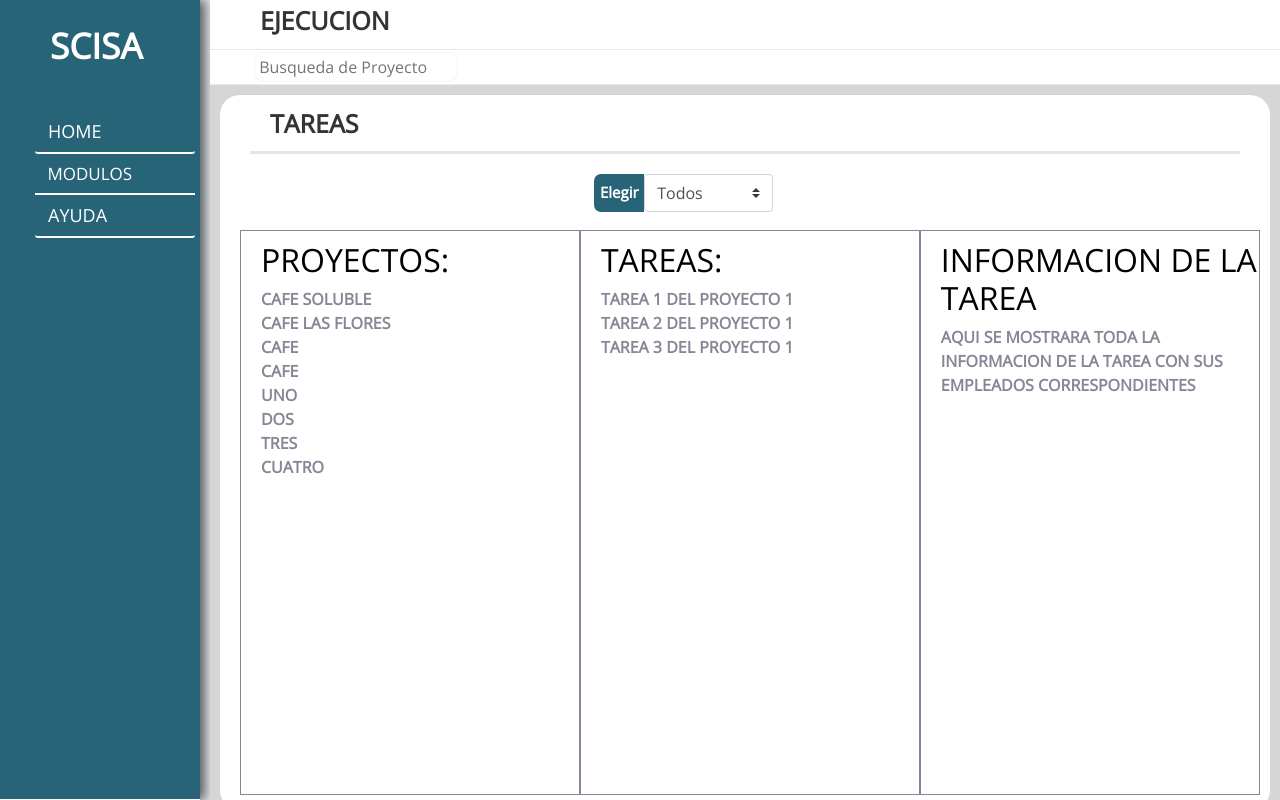
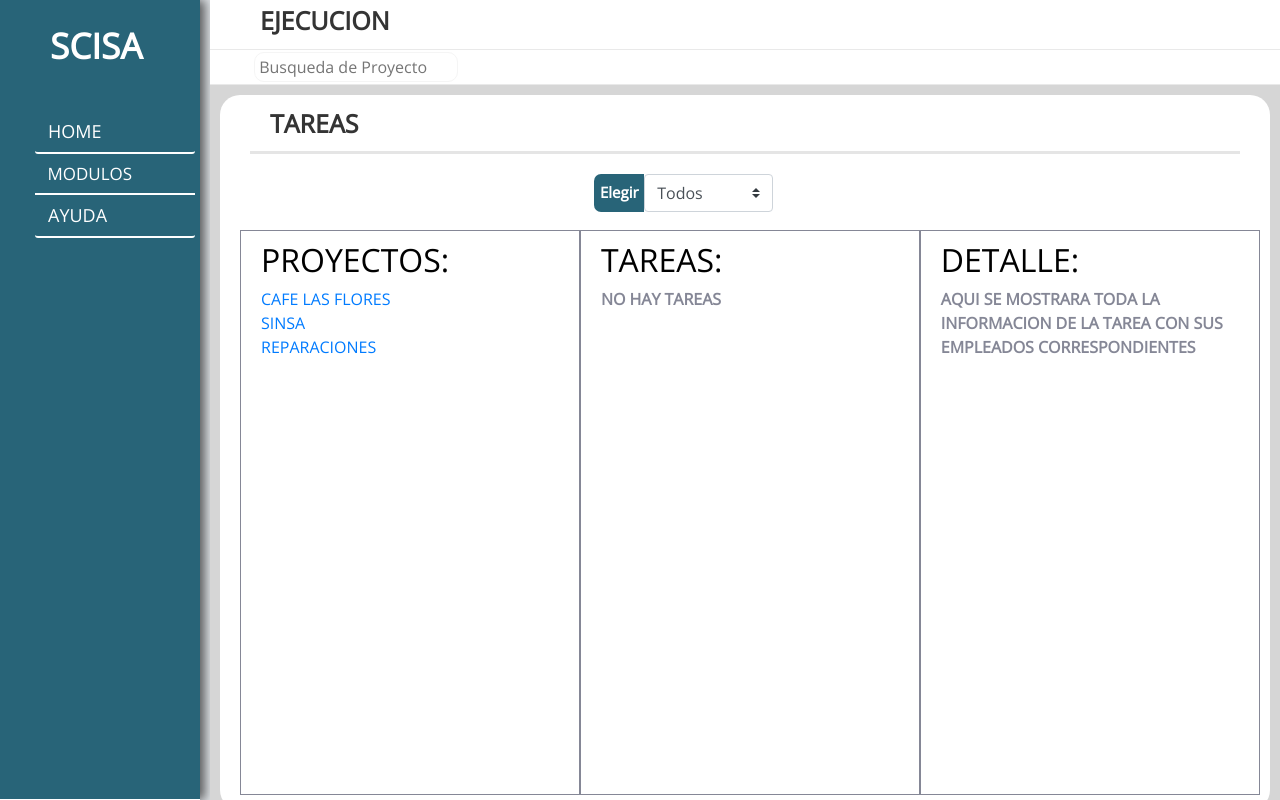
Before and after one commit to Jhoel-Sequeira/Proyecto_SCISA, a Flask app: page /ejecucion in a window 1280 px wide. Run offline with Flask 2, Linux system fonts and the light colour scheme; parts of the project's set-up code (start-up, migrations or seed data) failed here and were passed over; some libraries are stand-ins or nearby versions.

Commit message:
EJecucion terminada

```diff
--- a/app.py
+++ b/app.py
@@ -481,11 +481,51 @@ def planificacion():
     return render_template('planificacion.html')
 
 
+contador = 0
+
+
 @app.route('/ejecucion')
 def ejecucion():
-    proyectos = db.execute("SELECT * FROM Proyectos")
+    proyectos = db1.execute(
+        "SELECT p.*,est.NombreEstado FROM Proyecto as p INNER JOIN Estado as est ON p.IdEstado = est.Id_Estado")
 
-    return render_template('ejecucion.html', pro=proyectos)
+    return render_template('ejecucion.html', pro=proyectos, tarea="", tarea1="")
+
+
+@app.route('/ejecucion1/Proyecto:<string:id>')
+def ejecucion1(id):
+    if request.method == "POST":
+        proyectos = db1.execute(
+            "SELECT p.*,est.NombreEstado FROM Proyecto as p INNER JOIN Estado as est ON p.IdEstado = est.Id_Estado")
+        tareas = db1.execute("select at.*, est.NombreEstado, em.Nombre from AsignacionTarea as at INNER JOIN Empleado as em ON at.IdEmpleado=em.Id_Empleado INNER JOIN Estado as est ON at.IdEstado=est.Id_Estado INNER JOIN Planeacion as pl ON at.IdPlaneacion=pl.Id_Planeacion INNER JOIN Proyecto as pro ON pro.Id_Proyecto=pl.IdProyecto WHERE pro.Id_Proyecto=:idp", idp=id)
+
+        return render_template('ejecucion.html', pro=proyectos, tarea=tareas, tarea1="")
+    else:
+        proyectos = db1.execute(
+            "SELECT p.*,est.NombreEstado FROM Proyecto as p INNER JOIN Estado as est ON p.IdEstado = est.Id_Estado")
+        tareas = db1.execute("select at.*, est.NombreEstado, em.Nombre from AsignacionTarea as at INNER JOIN Empleado as em ON at.IdEmpleado=em.Id_Empleado INNER JOIN Estado as est ON at.IdEstado=est.Id_Estado INNER JOIN Planeacion as pl ON at.IdPlaneacion=pl.Id_Planeacion INNER JOIN Proyecto as pro ON pro.Id_Proyecto=pl.IdProyecto WHERE pro.Id_Proyecto=:idp", idp=id)
+        return render_template('ejecucion.html', pro=proyectos, tarea=tareas, tarea1="")
+
+
+@app.route('/ejecucion2/Tarea:<string:id>')
+def ejecucion2(id):
+    if request.method == "POST":
+        proyectos = db1.execute(
+            "SELECT p.*,est.NombreEstado FROM Proyecto as p INNER JOIN Estado as est ON p.IdEstado = est.Id_Estado")
+        tareasdesc = db1.execute("select at.*, est.NombreEstado, em.Nombre from AsignacionTarea as at INNER JOIN Empleado as em ON at.IdEmpleado=em.Id_Empleado INNER JOIN Estado as est ON at.IdEstado=est.Id_Estado INNER JOIN Planeacion as pl ON at.IdPlaneacion=pl.Id_Planeacion INNER JOIN Proyecto as pro ON pro.Id_Proyecto=pl.IdProyecto WHERE at.Id_Asignacion=:idt", idt=id)
+        proyecid = db1.execute("select pro.Id_Proyecto from AsignacionTarea as at INNER JOIN Empleado as em ON at.IdEmpleado=em.Id_Empleado INNER JOIN Estado as est ON at.IdEstado=est.Id_Estado INNER JOIN Planeacion as pl ON at.IdPlaneacion=pl.Id_Planeacion INNER JOIN Proyecto as pro ON pro.Id_Proyecto=pl.IdProyecto WHERE at.Id_Asignacion=:idt", idt=id)
+        print(proyecid)
+        tareas = db1.execute("select at.*, est.NombreEstado, em.Nombre from AsignacionTarea as at INNER JOIN Empleado as em ON at.IdEmpleado=em.Id_Empleado INNER JOIN Estado as est ON at.IdEstado=est.Id_Estado INNER JOIN Planeacion as pl ON at.IdPlaneacion=pl.Id_Planeacion INNER JOIN Proyecto as pro ON pro.Id_Proyecto=pl.IdProyecto WHERE pro.Id_Proyecto=:idp", idp=proyecid)
+        return render_template('ejecucion.html', pro=proyectos, tarea=tareas, tarea1=tareasdesc)
+    else:
+        proyectos = db1.execute(
+            "SELECT p.*,est.NombreEstado FROM Proyecto as p INNER JOIN Estado as est ON p.IdEstado = est.Id_Estado")
+        tareasdesc = db1.execute("select at.*, est.NombreEstado, em.Nombre from AsignacionTarea as at INNER JOIN Empleado as em ON at.IdEmpleado=em.Id_Empleado INNER JOIN Estado as est ON at.IdEstado=est.Id_Estado INNER JOIN Planeacion as pl ON at.IdPlaneacion=pl.Id_Planeacion INNER JOIN Proyecto as pro ON pro.Id_Proyecto=pl.IdProyecto WHERE at.Id_Asignacion=:idt", idt=id)
+        proyecid = db1.execute("select pro.Id_Proyecto from AsignacionTarea as at INNER JOIN Empleado as em ON at.IdEmpleado=em.Id_Empleado INNER JOIN Estado as est ON at.IdEstado=est.Id_Estado INNER JOIN Planeacion as pl ON at.IdPlaneacion=pl.Id_Planeacion INNER JOIN Proyecto as pro ON pro.Id_Proyecto=pl.IdProyecto WHERE at.Id_Asignacion=:idt", idt=id)
+        print(proyecid[0]['Id_Proyecto'])
+        tareas = db1.execute(
+            "select at.*, est.NombreEstado, em.Nombre from AsignacionTarea as at INNER JOIN Empleado as em ON at.IdEmpleado=em.Id_Empleado INNER JOIN Estado as est ON at.IdEstado=est.Id_Estado INNER JOIN Planeacion as pl ON at.IdPlaneacion=pl.Id_Planeacion INNER JOIN Proyecto as pro ON pro.Id_Proyecto=pl.IdProyecto WHERE pro.Id_Proyecto=:idp", idp=proyecid[0]['Id_Proyecto'])
+        return render_template('ejecucion.html', pro=proyectos, tarea=tareas, tarea1=tareasdesc)
 
 
 @app.route('/ayuda')
--- a/templates/ejecucion.html
+++ b/templates/ejecucion.html
@@ -1,7 +1,8 @@
 {% extends "layout.html" %} {% block content %}
 
 <title>SCISA-Ejecución</title>
-
+<!----===== CSS ===== -->
+<link rel="stylesheet" href="../static/diseño.css" />
 <nav class="div-encabezado">
   <label class="texto-encabezado-nav">EJECUCION</label>
 </nav>
@@ -51,26 +52,44 @@
         </select>
       </form>
     </div>
-
     <div class="ejecucion-imp">
-      <div class="ejecucion-imp-tareas-detalle">
+      <form
+        class="ejecucion-imp-tareas-detalle"
+        action="/ejecucion1"
+        method="POST"
+      >
         <h2>Proyectos:</h2>
         {%for fila in pro%}
-        <p>{{fila.Nombre}}</p>
+        <a href="{{ url_for( 'ejecucion1' ,id=fila.Id_Proyecto) }}"
+          >{{fila.NombreProyecto}}
+        </a>
         {%endfor%}
-      </div>
+      </form>
+
+      <form
+        class="ejecucion-imp-tareas-detalle"
+        action="/ejecucion2"
+        method="POST"
+      >
+        <h2>Tareas:</h2>
+        {%if tarea%} {%for fila in tarea%}
+        <a href="{{ url_for( 'ejecucion2' ,id=fila.Id_Asignacion) }}"
+          >{{fila.Titulo}}
+        </a>
+        {%endfor%} {%else%}
+        <p>No hay tareas</p>
+        {%endif%}
+      </form>
       <div class="ejecucion-imp-tareas-detalle">
-        <h2>Tareas:</h2>
-        <p>Tarea 1 del Proyecto 1</p>
-        <p>Tarea 2 del Proyecto 1</p>
-        <p>Tarea 3 del Proyecto 1</p>
-      </div>
-      <div class="ejecucion-imp-tareas-detalle">
-        <h2>Informacion de la Tarea</h2>
+        <h2>Detalle:</h2>
+        {%if tarea1%} {%for fila in tarea1%}
+        <a href="#">{{fila.Descripcion}} </a>
+        {%endfor%} {%else%}
         <p
           >Aqui se mostrara toda la informacion de la tarea con sus empleados
           correspondientes</p
         >
+        {%endif%}
       </div>
     </div>
   </div>
```
Also changed, not shown: templates/home.html (+10 -0 lines), SCISA_DB.db.
